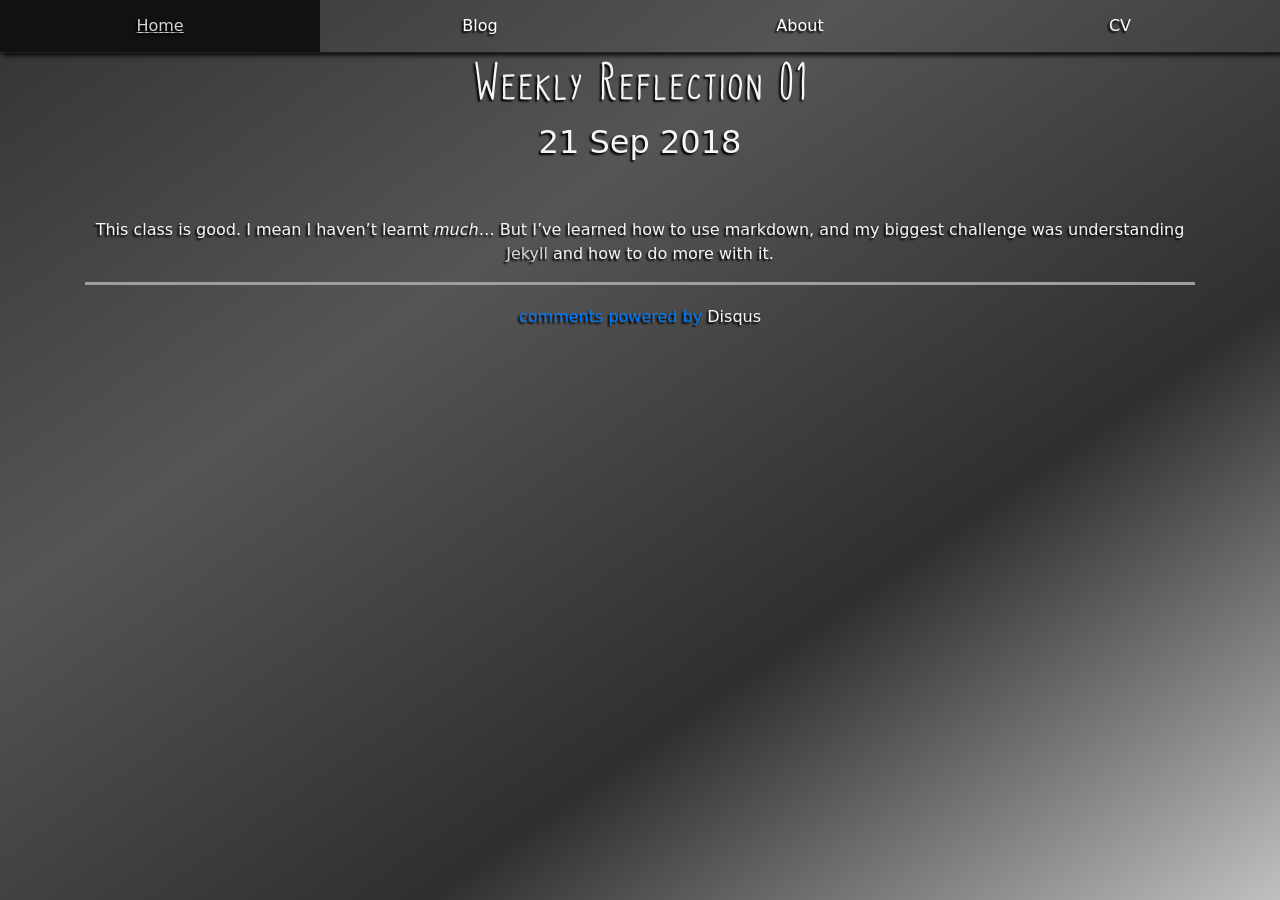
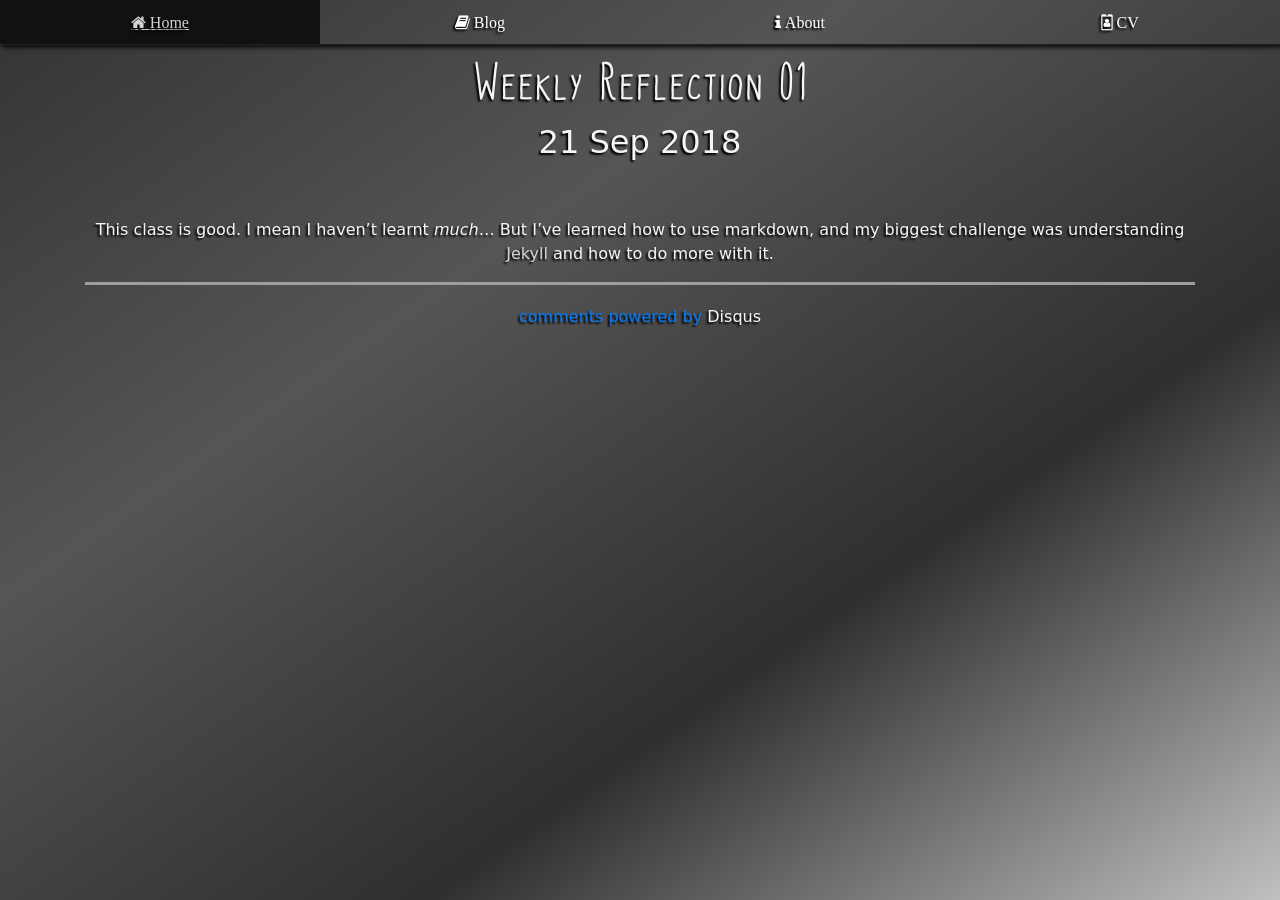
Before and after one commit to lemueldls/lemueld6200.github.io, a Jekyll site: the page built from _posts/2018-09-21-weekly-relfection-01.md, in a window 1280 px wide. Built offline with Jekyll 4.4.1, drawn with Linux system fonts in a browser that asks for light colours; comment, search, counter and statistics services are not loaded; grey boxes are pictures that could not be loaded.

Commit message:
Update post.html

```diff
--- a/_layouts/post.html
+++ b/_layouts/post.html
@@ -12,12 +12,12 @@
 <div class="post">
 	<nav>
 		<ul class="menu">
-			<li><a href="/">Home</a></li>
-			<li><a href="/blog">Blog</a></li>
-			<li><a href="/about">About</a></li>
-			<li><a href="/cv">CV</a></li>
+			<li><a class="fa fa-home" href="/"> Home</a></li>
+        	    	<li><a class="fa fa-book" href="/blog"> Blog</a></li>
+        	    	<li><a class="fa fa-info" href="/about"> About</a></li>
+        	    	<li><a class="fa fa-id-badge" href="/cv"> CV</a></li>
 		</ul>
-	</nav>
+</nav>
 </div>
 <div class="notes">
 		<div class="note single">
```
